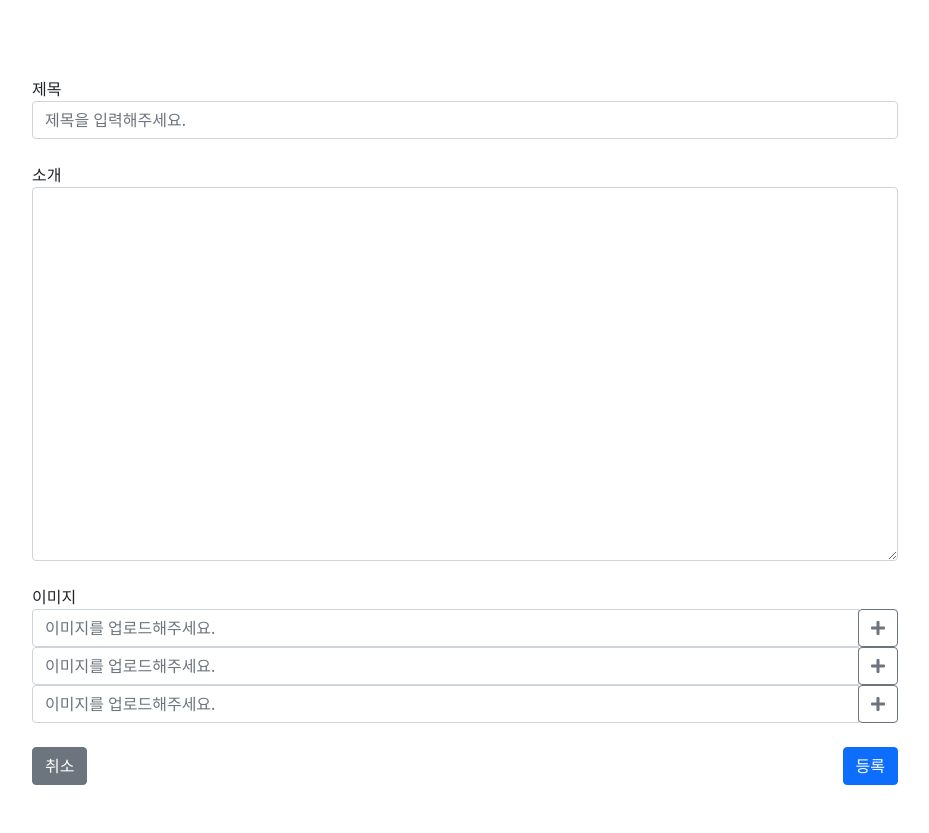
After one commit to yourhrh/django-smaple, a Django app: template nft_project/nft_market/templates/register.html in a window 1280 px wide. The commit adds this page. Shown: the part 148-981 px from the top of the page, without its empty margins (175-1104 px from the left). Run offline with Django 4.2, Linux system fonts and the light colour scheme; the template is opened without the code that fills it, so the values that code supplies are empty; some libraries are stand-ins or nearby versions.

Commit message:
add index.html

```diff
--- /dev/null
+++ b/nft_project/nft_market/templates/register.html
@@ -0,0 +1,109 @@
+<!doctype html>
+<html lang="en">
+  <head>
+    <!-- Required meta tags -->
+    <meta charset="utf-8">
+    <meta name="viewport" content="width=device-width, initial-scale=1">
+
+    <!-- Bootstrap CSS -->
+    <link href="https://cdn.jsdelivr.net/npm/bootstrap@5.1.3/dist/css/bootstrap.min.css" rel="stylesheet" integrity="sha384-1BmE4kWBq78iYhFldvKuhfTAU6auU8tT94WrHftjDbrCEXSU1oBoqyl2QvZ6jIW3" crossorigin="anonymous">
+    <link rel="stylesheet" href="https://cdn.jsdelivr.net/npm/bootstrap-icons@1.8.1/font/bootstrap-icons.css">
+    <link
+      rel="stylesheet"
+      href="https://cdnjs.cloudflare.com/ajax/libs/font-awesome/5.8.2/css/all.min.css"
+    />
+    <title>배배쉐어</title>
+  </head>
+  <body>
+    <script src="https://cdn.jsdelivr.net/npm/bootstrap@5.1.3/dist/js/bootstrap.bundle.min.js" integrity="sha384-ka7Sk0Gln4gmtz2MlQnikT1wXgYsOg+OMhuP+IlRH9sENBO0LRn5q+8nbTov4+1p" crossorigin="anonymous"></script>
+
+    <!-- navbar -->
+    <div class="row" style="margin-top: 50px; margin-bottom: 50px;">
+      <div class="col-md-5"></div>
+      <div class="col-md-2">
+        <a style="text-decoration:none; color: black;" href="/">
+          <h2>베베쉐어</h2>
+        </a>
+      </div>
+      <div class="col-md-3"></div>
+      <!-- 로그인 버튼 d-none을 없애면 표시된다 -->
+      <div class="col-md-2 d-none">
+        <button type="button" class="btn btn-primary" >로그인</button>
+      </div>
+      <!-- 로그인 버튼 -->
+      <!--- 프로필 이미지 -->
+      <div class="col-md-2" >
+        <button type="button" class="btn btn-link">
+          <img class="rounded-circle w-50 h-50" alt="100x100" src="https://mdbootstrap.com/img/Photos/Avatars/img%20(30).jpg"
+          data-holder-rendered="true">
+        </button>
+      </div>
+      <!--- 프로필 이미지 -->
+    </div>
+    <!-- navbar -->
+
+    <!-- main -->
+    <div class="container p-5">
+      <!-- post upload form title & contents & multiple images & image preview -->
+      <div class="row justify-content-center d-flex">
+        <div class="col-md-10">
+          <!-- form title input -->
+          <div class="form-group">
+            <div class="mb-4">
+              <label for="form-title">제목</label>
+              <input type="text" class="form-control" id="form-title" name="title"placeholder="제목을 입력해주세요.">
+            </div>
+            <!-- contents -->
+            <div class="form-group mb-4">
+              <label for="form-contents">소개</label>
+              <textarea class="form-control" id="form-contents" rows="15"></textarea>
+            </div>
+            <!-- images -->
+            <div class="form-group mb-4">
+              <label for="form-images">이미지</label>
+              <div class="input-group">
+                <input type="text" class="form-control" id="form-images" placeholder="이미지를 업로드해주세요.">
+                <div class="input-group-append">
+                  <button class="btn btn-outline-secondary" type="button" id="toggle-images">
+                    <i class="fas fa-plus"></i>
+                  </button>
+                </div>
+              </div>
+              <!-- images -->
+              <div class="form-group" id="images-list">
+                <div class="input-group">
+                  <input type="text" class="form-control" id="form-images" placeholder="이미지를 업로드해주세요.">
+                  <div class="input-group-append">
+                    <button class="btn btn-outline-secondary" type="button" id="toggle-images">
+                      <i class="fas fa-plus"></i>
+                    </button>
+                  </div>
+                </div>
+              </div>
+              <!-- images -->
+              <div class="form-group" id="images-list">
+                <div class="input-group">
+                  <input type="text" class="form-control" id="form-images" placeholder="이미지를 업로드해주세요.">
+                  <div class="input-group-append">
+                    <button class="btn btn-outline-secondary" type="button" id="toggle-images">
+                      <i class="fas fa-plus"></i>
+                    </button>
+                  </div>
+                </div>
+              </div>
+              <!-- images -->
+            </div>
+            <!-- 등록 취소 버튼 in center -->
+            <div class="form-group d-flex justify-content-between">
+              <button type="button" class="btn btn-secondary" id="post-cancel">취소</button>
+              <button type="submit" class="btn btn-primary" id="post-submit">등록</button>
+            </div>
+
+        </div>
+      </div>
+
+    </div>
+    <!-- main -->
+
+  </body>
+</html>
--- a/nft_project/nft_market/views.py
+++ b/nft_project/nft_market/views.py
@@ -1,6 +1,8 @@
 from django.shortcuts import render
 
+from .models import Nft
 # Create your views here.
 
 def index(request):
-    return render(request, 'index.html')
+    context = { 'nft_list' : Nft.objects.all()}
+    return render(request, 'index.html', context)
```
Also changed, not shown: nft_project/nft_market/templates/index.html (+130 -5 lines), nft_project/db.sqlite3.
